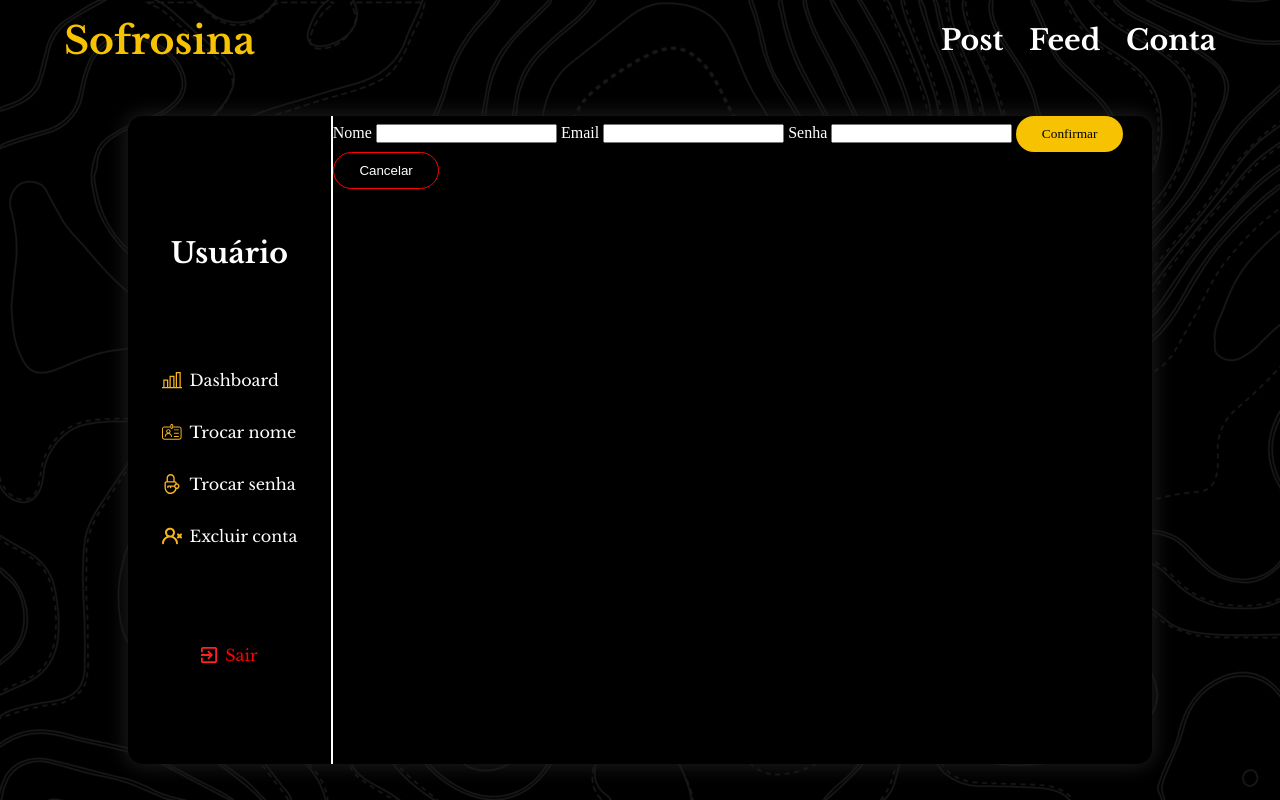
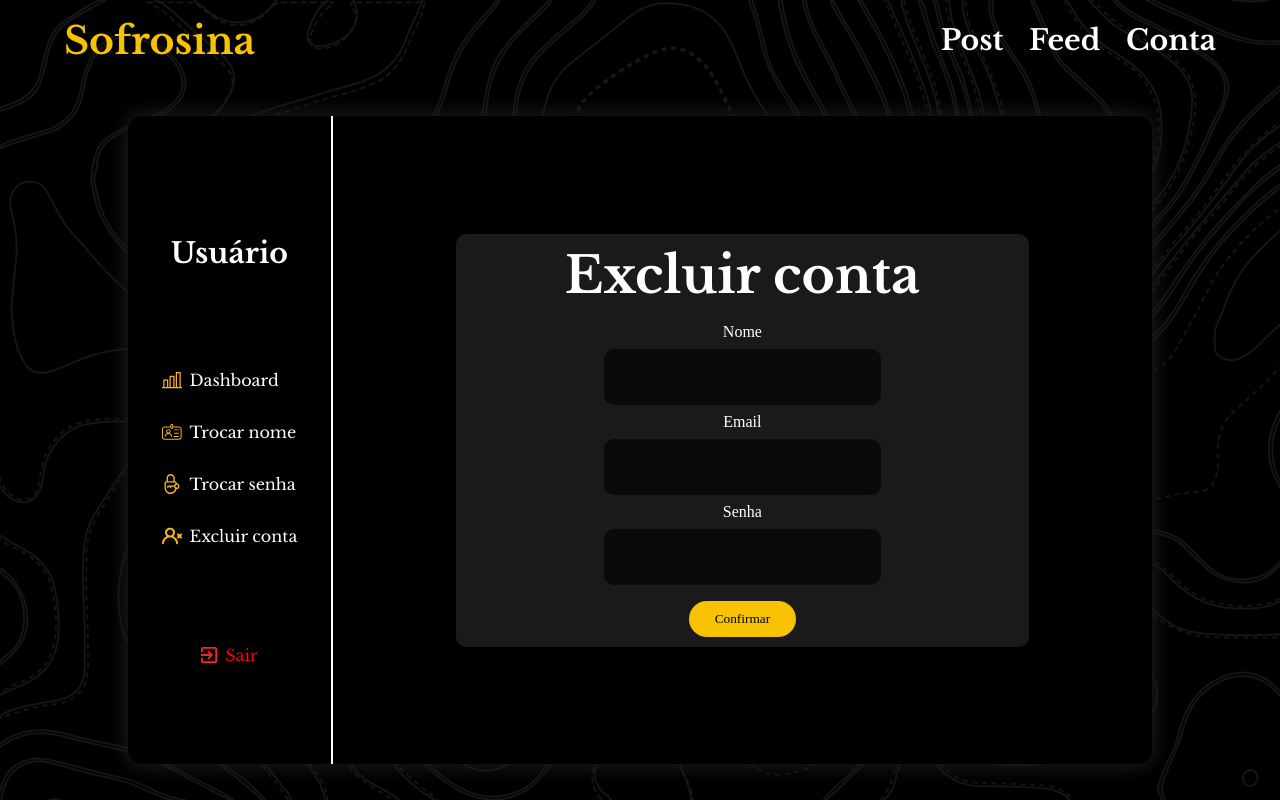
Before and after one commit to Th-Sanchez/Sophrosyne, a website: page public/conta.html in a window 1280 px wide. Both pictures are taken after a click on the link "Excluir conta". Drawn offline with nearby package versions, Linux system fonts and the light colour scheme; a web font is replaced by a local one.

Commit message:
Estilização da parte de excluir conta

```diff
--- a/public/conta.html
+++ b/public/conta.html
@@ -130,15 +130,15 @@
             </section>
             <section class="delete-account" id="conta" style="display: none;">
                 <article>
+                    <h2>Excluir conta</h2>
                     <div id="fdelconta">
                         <span>Nome</span>
                         <input id="input_nome_del" required>
                         <span>Email</span>
-                        <input id="input_email_del" required>
+                        <input type="email" id="input_email_del" required>
                         <span>Senha</span>
-                        <input id="input_senha_del" required>
+                        <input type="password" id="input_senha_del" required>
                         <button class="button-confirm" onclick="excluirConta()">Confirmar</button>
-                        <button onclick="closeConfirm('delAccount')" class="button-cancel">Cancelar</button>
                     </div>
                 </article>
             </section>
--- a/public/styles/styleConta.css
+++ b/public/styles/styleConta.css
@@ -274,14 +274,14 @@ aside {
     background-color: #1E1E1E;
 }
 
-.change-name, .change-pass {
+.change-name, .change-pass, .delete-account {
     width: 100%;
     display: flex;
     justify-content: center;
     align-items: center;
 }
 
-.change-name article, .change-pass article {
+.change-name article, .change-pass article, .delete-account article {
     width: 70%;
     display: flex;
     justify-content: center;
@@ -293,7 +293,7 @@ aside {
     padding: 10px;
 }
 
-#fname, #fsenha {
+#fname, #fsenha, #fdelconta {
     width: 100%;
     display: flex;
     justify-content: center;
@@ -302,7 +302,7 @@ aside {
     gap: 8px;
 }
 
-#fname input, #fsenha input {
+#fname input, #fsenha input, #fdelconta input {
     width: 50%;
     border: none;
     outline: none;
@@ -322,3 +322,7 @@ aside {
     background-color: var(--primary);
     font-family: var(--bfont);
 }
+
+#fdelconta .button-confirm {
+    margin-top: 8px;
+}
```
